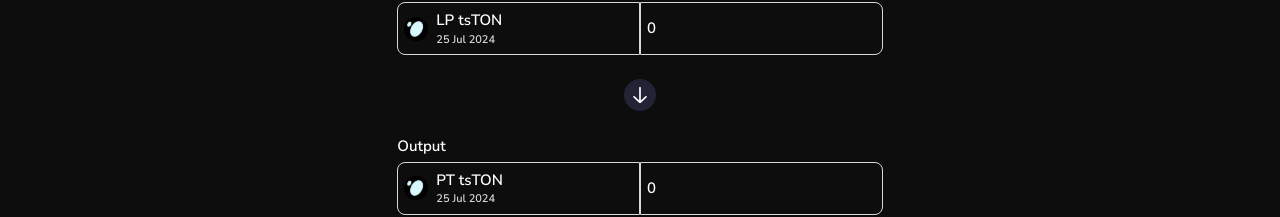
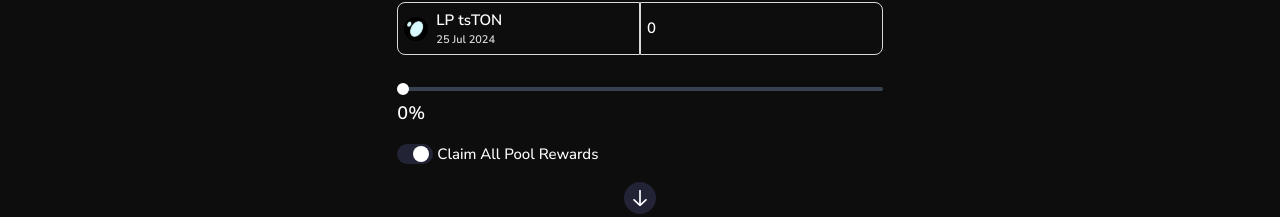
Before and after one commit to Fiva-protocol/frontend, a React (Vite) app: page /pools/details/pt in a window 1280 px wide. Both pictures are taken after a click on the element "Remove Liquidity". Shown: the part 229-446 px from the top of the page. Built offline with nearby package versions, Linux system fonts and the light colour scheme; a web font is replaced by a local one.

Commit message:
ADD { finished liquidity pools }

```diff
--- a/src/components/pools/pools-details/PoolsDetails.tsx
+++ b/src/components/pools/pools-details/PoolsDetails.tsx
@@ -6,6 +6,8 @@ import plus from '../../../assets/icons/plus.svg';
 import CircleIcon from '../../shared/circle-icon/CircleIcon';
 import downArrow from '../../../assets/icons/downArrow.svg';
 import tsTonIcon from '../../../assets/icons/tsTonIcon.svg';
+import PercentageSlider from '../../shared/percentage-slider/PercentageSlider';
+import Switch from '../../shared/switch/Switch';
 
 export interface PoolsDetailsProps {
   type: 'pt' | 'yt';
@@ -123,7 +125,7 @@ export function LiquidityAddView(type: PoolsDetailsProps['type']) {
 
 export function LiquidityRemoveView(type: PoolsDetailsProps['type']) {
     return (
-        <div className="flex flex-col gap-6">
+        <div className="flex flex-col gap-4">
           <div>
             <DoubleInput
               iconPathInputLeft={tsTonIcon}
@@ -137,6 +139,8 @@ export function LiquidityRemoveView(type: PoolsDetailsProps['type']) {
               }}
             />
           </div>
+          <PercentageSlider />
+          <Switch />
           <CircleIcon iconPath={downArrow} />
           <div>
             <DoubleInput
--- /dev/null
+++ b/src/components/shared/percentage-slider/PercentageSlider.css
@@ -0,0 +1,23 @@
+.slider {
+    height: 4px;
+}
+
+.slider::-webkit-slider-thumb {
+    -webkit-appearance: none;
+    appearance: none;
+    width: 12px;
+    height: 12px;
+    border-radius: 50%;
+    background: #ffffff; /* White color */
+    cursor: pointer;
+    border: 2px solid white; /* Blue border */
+  }
+
+  .slider::-moz-range-thumb {
+    width: 12px;
+    height: 12px;
+    border-radius: 50%;
+    background: #ffffff; /* White color */
+    cursor: pointer;
+    border: 2px solid white; /* Blue border */
+  }
--- /dev/null
+++ b/src/components/shared/percentage-slider/PercentageSlider.tsx
@@ -0,0 +1,26 @@
+import React, { useState } from 'react';
+import './PercentageSlider.css'
+
+const PercentageSlider = () => {
+  const [percentage, setPercentage] = useState(0);
+
+  const handleSliderChange = (event) => {
+    setPercentage(event.target.value);
+  };
+
+  return (
+    <div className="flex flex-col gap-2 mt-4">
+      <input
+        type="range"
+        min="0"
+        max="100"
+        value={percentage}
+        onChange={handleSliderChange}
+        className="slider w-full h-2 bg-gray-700 rounded-lg appearance-none cursor-pointer"
+      />
+      <span className=" text-lg text-white">{percentage}%</span>
+    </div>
+  );
+};
+
+export default PercentageSlider;
--- /dev/null
+++ b/src/components/shared/switch/Switch.tsx
@@ -0,0 +1,27 @@
+import React, { useState } from 'react';
+
+const Switch = () => {
+  const [isOn, setIsOn] = useState(true);
+
+  function toggleSwitch() {
+    setIsOn(prevState => !prevState);
+  }
+
+  return (
+    <div className="flex items-center gap-1">
+    <button
+      className={`relative w-9 h-5  transition duration-200 ease-in-out rounded-full`}
+      style={{backgroundColor: '#232336'}}
+      onClick={toggleSwitch}
+    >
+      <span
+        className={`block w-4 h-4 transform transition-transform duration-200 ease-in-out rounded-full ${isOn ? 'translate-x-4' : 'translate-x-1'}`}
+        style={{backgroundColor: isOn ? 'white' : '#41414D'}}
+      />
+    </button>
+    <span className="font-medium">Claim All Pool Rewards</span>
+  </div>
+  );
+};
+
+export default Switch;
```
